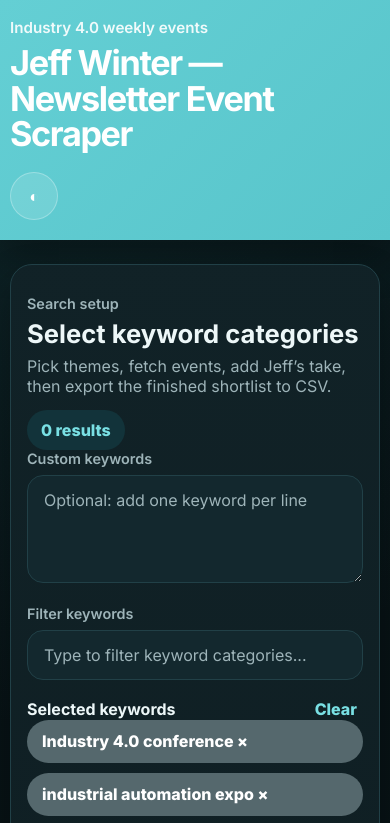
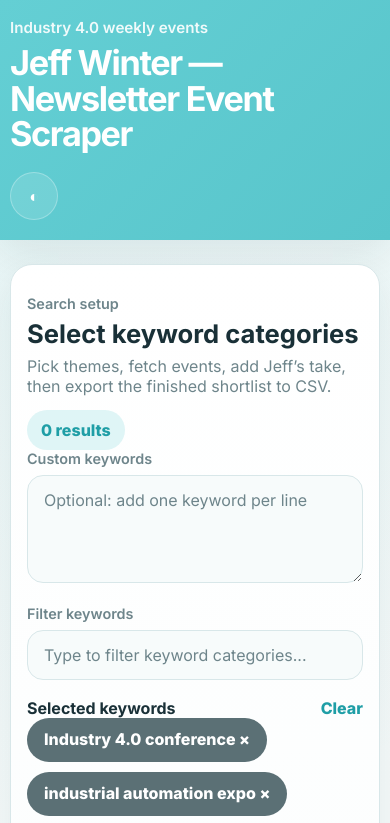
Before and after one commit to hunterahmed50-cpu/jeff-newsletter-tool, a website: page index.html in a window 390 px wide. Both pictures are taken after a click on the button "Toggle dark mode". Shown: the top 823 px of the page. Drawn offline with Linux system fonts and the light colour scheme.

Commit message:
Update style.css

```diff
--- a/style.css
+++ b/style.css
@@ -16,6 +16,20 @@
   --radius-sm: 12px;
 }
 
+html[data-theme="light"] {
+  --bg: #f4f8f8;
+  --panel: #ffffff;
+  --panel-alt: #f7fbfb;
+  --text: #193037;
+  --muted: #6e858b;
+  --border: #d8e7e9;
+  --primary: #36b9c0;
+  --primary-strong: #1f9ea6;
+  --primary-soft: #dff5f6;
+  --chip-selected: #5b7075;
+  --shadow: 0 14px 38px rgba(11, 33, 38, 0.08);
+}
+
 *,
 *::before,
 *::after {
@@ -26,6 +40,10 @@ html {
   color-scheme: dark;
 }
 
+html[data-theme="light"] {
+  color-scheme: light;
+}
+
 body {
   margin: 0;
   font-family: "Inter", system-ui, sans-serif;
@@ -33,6 +51,12 @@ body {
   background:
     radial-gradient(circle at top left, rgba(75, 197, 204, 0.12), transparent 24%),
     linear-gradient(180deg, #071215 0%, #081316 100%);
+}
+
+html[data-theme="light"] body {
+  background:
+    radial-gradient(circle at top left, rgba(54, 185, 192, 0.1), transparent 26%),
+    linear-gradient(180deg, #f7fbfb 0%, #eff7f7 100%);
 }
 
 button,
@@ -95,7 +119,7 @@ a {
 
 .topbar h1 {
   margin: 0;
-  font-size: clamp(2rem, 1.5rem + 2vw, 3.4rem);
+  font-size: clamp(2rem, 1.5rem + 2vw, 3.2rem);
   line-height: 1.04;
   letter-spacing: -0.04em;
   max-width: 12ch;
@@ -129,10 +153,16 @@ a {
   box-shadow: var(--shadow);
 }
 
+html[data-theme="light"] .panel,
+html[data-theme="light"] .stat-card {
+  background: linear-gradient(180deg, rgba(255, 255, 255, 0.98), rgba(246, 251, 251, 0.98));
+}
+
 .controls-panel,
 .filters-panel,
 .action-bar,
-.event-card {
+.event-card,
+.pagination {
   padding: 22px;
 }
 
@@ -140,7 +170,8 @@ a {
 .filters-panel,
 .summary-grid,
 .status,
-.action-bar {
+.action-bar,
+.pagination {
   margin-bottom: 18px;
 }
 
@@ -149,7 +180,9 @@ a {
 .keyword-heading-row,
 .action-bar,
 .event-topline,
-.tag-row {
+.tag-row,
+.pagination,
+.pagination-controls {
   display: flex;
   gap: 14px;
 }
@@ -157,7 +190,8 @@ a {
 .controls-header,
 .toolbar,
 .keyword-heading-row,
-.action-bar {
+.action-bar,
+.pagination {
   justify-content: space-between;
   align-items: center;
 }
@@ -166,7 +200,8 @@ a {
 .toolbar,
 .action-bar,
 .event-topline,
-.tag-row {
+.tag-row,
+.pagination {
   flex-wrap: wrap;
 }
 
@@ -226,7 +261,7 @@ a {
   padding: 14px 16px;
   border-radius: var(--radius-md);
   outline: none;
-  transition: border-color 160ms ease, box-shadow 160ms ease, transform 120ms ease;
+  transition: border-color 160ms ease, box-shadow 160ms ease;
 }
 
 .input::placeholder {
@@ -260,18 +295,22 @@ a {
 }
 
 .chip {
+  display: inline-flex;
+  align-items: center;
+  justify-content: center;
   max-width: 100%;
+  min-height: 44px;
   border: 1px solid var(--border);
   background: transparent;
   color: var(--primary-strong);
   border-radius: 999px;
-  padding: 11px 14px;
+  padding: 10px 16px;
   font-weight: 800;
   cursor: pointer;
   line-height: 1.2;
   white-space: normal;
   overflow-wrap: anywhere;
-  text-align: left;
+  text-align: center;
 }
 
 .chip.active {
@@ -292,6 +331,7 @@ a {
   color: var(--primary-strong);
   font-weight: 800;
   cursor: pointer;
+  padding: 0;
 }
 
 .toolbar-main {
@@ -311,7 +351,7 @@ a {
 }
 
 .toolbar-filters {
-  flex: 1 1 480px;
+  flex: 1 1 520px;
   justify-content: flex-end;
 }
 
@@ -329,13 +369,19 @@ a {
   padding: 14px 18px;
   border-radius: var(--radius-md);
   font-weight: 800;
-  min-height: 50px;
+  min-height: 48px;
   cursor: pointer;
   transition: transform 120ms ease, border-color 160ms ease, background 160ms ease;
 }
 
 .btn:hover {
   transform: translateY(-1px);
+}
+
+.btn:disabled {
+  opacity: 0.55;
+  cursor: not-allowed;
+  transform: none;
 }
 
 .btn-primary {
@@ -353,7 +399,7 @@ a {
 }
 
 .compact-check {
-  min-height: 50px;
+  min-height: 48px;
   padding-top: 18px;
 }
 
@@ -371,10 +417,7 @@ a {
   justify-content: flex-end;
 }
 
-.single-filter-row {
-  width: 100%;
-}
-
+.single-filter-row,
 .search-wrap {
   width: 100%;
 }
@@ -468,7 +511,7 @@ a {
 }
 
 .event-title {
-  font-size: clamp(1.15rem, 1rem + 0.6vw, 1.5rem);
+  font-size: clamp(1.15rem, 1rem + 0.6vw, 1.45rem);
   line-height: 1.25;
   overflow-wrap: anywhere;
 }
@@ -482,6 +525,12 @@ a {
 .note-input {
   min-height: 110px;
   resize: vertical;
+}
+
+.pagination-copy,
+.page-indicator {
+  color: var(--muted);
+  font-weight: 700;
 }
 
 .empty-state {
@@ -548,7 +597,8 @@ a {
   .controls-panel,
   .filters-panel,
   .action-bar,
-  .event-card {
+  .event-card,
+  .pagination {
     padding: 16px;
   }
 
@@ -558,17 +608,21 @@ a {
 
   .toolbar-actions,
   .toolbar-filters,
-  .action-buttons {
+  .action-buttons,
+  .pagination-controls {
     width: 100%;
   }
 
-  .toolbar-actions {
+  .toolbar-actions,
+  .action-buttons,
+  .pagination-controls {
     display: grid;
     grid-template-columns: 1fr;
   }
 
   .toolbar-actions .btn,
-  .action-buttons .btn {
+  .action-buttons .btn,
+  .pagination-controls .btn {
     width: 100%;
   }
 
@@ -589,11 +643,6 @@ a {
     min-height: auto;
   }
 
-  .action-buttons {
-    display: grid;
-    grid-template-columns: 1fr;
-  }
-
   .event-topline {
     flex-direction: column;
     align-items: stretch;
@@ -609,7 +658,7 @@ a {
     align-items: flex-start;
   }
 
-  .chip {
-    width: 100%;
+  .pagination {
+    align-items: stretch;
   }
 }
```
